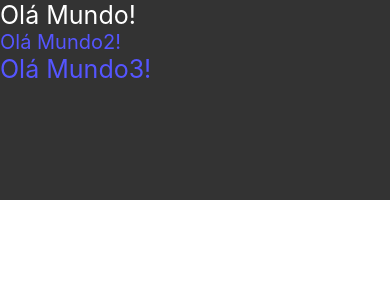
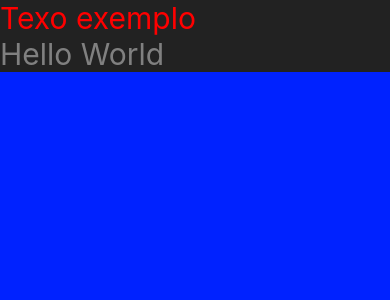
Before and after one commit to rafaelfernandesx/react-native, a React Native app: screen / in a window 390 px wide. Shown: the top 300 px of the page. Built offline with nearby package versions, Linux system fonts and the light colour scheme.

Commit message:
styled component basico

```diff
--- a/App.js
+++ b/App.js
@@ -1,49 +1,23 @@
 import React from 'react';
-import {SafeAreaView, Text, StyleSheet} from 'react-native';
+import styled from 'styled-components/native';
 
-// -------- maneiras de criar component
-// const TextoInicial = () => {
-//   return (
-//     <Text>Texto 2 qualquer </Text>
-//   );
-// }
+const Page = styled.SafeAreaView`
+  background-color: #02f;
+  font-size: 30px;
+  flex: 1;
+`;
 
-// function TextoInicial() {
-//   return (
-//     <Text>Texto 3 qualquer </Text>
-//   );
-// }
-
-// class TextoInicial extends Component {
-//   render() {
-//     return (
-//       <Text>Texto 4 qualquer </Text>
-//     );
-//   }
-// }
-
-// const TextoInicial = () => <Text>Texto 5 qualquer </Text>;
-
-// export default TextoInicial;
+const Texto = styled.Text`
+  color: ${props=>props.cor};
+  font-size: 30px;
+  background-color: #222;
+`;
 
 export default () => {
   return (
-    <SafeAreaView style={styles.page}>
-      <Text style={{color: '#fff', fontSize: 25}}>Olá Mundo!</Text>
-      <Text style={styles.texto}>Olá Mundo2!</Text>
-      <Text style={[styles.texto, {fontSize: 25}]}>Olá Mundo3!</Text>
-    </SafeAreaView>
+    <Page>
+      <Texto cor="red">Texo exemplo</Texto>
+      <Texto cor="gray">Hello World</Texto>
+    </Page>
   );
 };
-
-const styles = StyleSheet.create({
-  page: {
-    width: '100%',
-    height: 200,
-    backgroundColor: '#333',
-  },
-  texto: {
-    color: '#55f',
-    fontSize: 20,
-  },
-});
--- a/package.json
+++ b/package.json
@@ -11,7 +11,8 @@
   },
   "dependencies": {
     "react": "16.13.1",
-    "react-native": "0.63.2"
+    "react-native": "0.63.2",
+    "styled-components": "^5.1.1"
   },
   "devDependencies": {
     "@babel/core": "7.11.1",
```
Also changed, not shown: 1 other file (tests, documents, lock files or other folders).
